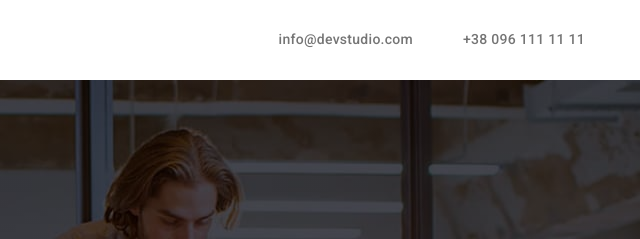
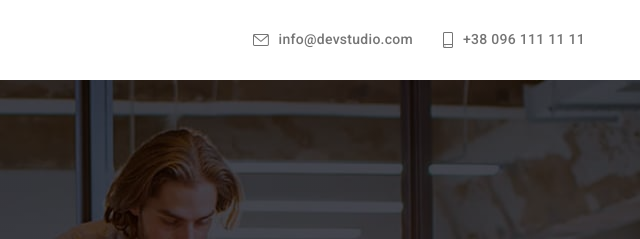
Before and after one commit to StaloneSerhii/StaloneSerhii-goit-markup-hw-04, a plain HTML site: page index.html in a window 1280 px wide. Shown: the top 239 px of the page, 640-1280 px from the left. Drawn offline with nearby package versions, Linux system fonts and the light colour scheme; the site is published under a folder, as on GitHub Pages, so addresses that start at the root find nothing.

Commit message:
поінт хедер

```diff
--- a/index.html
+++ b/index.html
@@ -44,7 +44,7 @@
               <svg class="icon-svg" width="16" height="12">
                 <use
                   class="icon-posta"
-                  href="/images/symbol-defs.svg#icon-envelope"
+                  href="./images/symbol-defs.svg#icon-envelope"
                 ></use>
               </svg>
               <a class="list item" href="mailto:info@devstudio.com"
@@ -55,7 +55,7 @@
               <svg class="icon-svg" width="10" height="16">
                 <use
                   class="icon-posta"
-                  href="/images/symbol-defs.svg#icon-smartphone"
+                  href="./images/symbol-defs.svg#icon-smartphone"
                 ></use>
               </svg>
               <a class="list item" href="tel:+380961111111"
```
